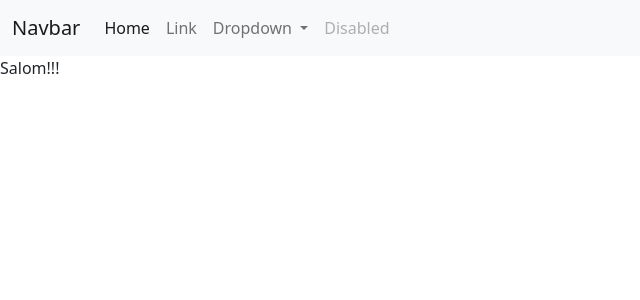
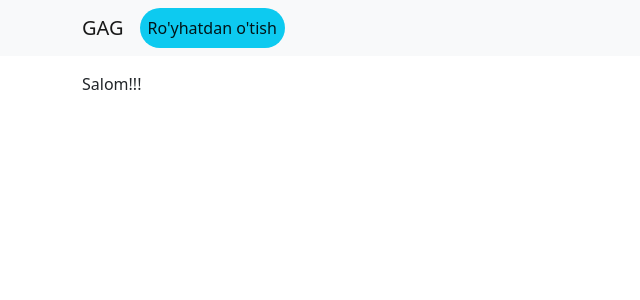
Before and after one commit to Elineora07/Gag-website, a Django app: page / in a window 1280 px wide. Shown: the top 300 px of the page, without its empty margins (0-640 px from the left). Run offline with Django 4.2, Linux system fonts and the light colour scheme; some libraries are stand-ins or nearby versions.

Commit message:
commit1.4

```diff
--- a/client/forms.py
+++ b/client/forms.py
@@ -7,7 +7,7 @@ from django.core.exceptions import ValidationError
 class RegistrationForm(forms.ModelForm):
     confirm = forms.CharField(max_length=60, widget=forms.PasswordInput, label=_("Parol takroran"))
 
-    def clean_password(self):
+    def clean_confirm(self):
         if self.cleaned_data['confirm'] != self.cleaned_data['password']:
             raise ValidationError(_("Parollar bir xil emas"))
         return self.cleaned_data['confirm']
--- a/templates/layouts/base.html
+++ b/templates/layouts/base.html
@@ -1,4 +1,4 @@
-{% load static %}
+{% load static i18n %}
 <!doctype html>
 <html lang="en">
 <head>
@@ -12,40 +12,32 @@
 </head>
 <body>
 <nav class="navbar navbar-expand-lg navbar-light bg-light">
-  <div class="container-fluid">
-    <a class="navbar-brand" href="#">Navbar</a>
-    <button class="navbar-toggler" type="button" data-bs-toggle="collapse" data-bs-target="#navbarSupportedContent" aria-controls="navbarSupportedContent" aria-expanded="false" aria-label="Toggle navigation">
+    <div class="container">
+        <a class="navbar-brand" href="#">GAG</a>
+        <button class="navbar-toggler" type="button" data-bs-toggle="collapse" data-bs-target="#navbarSupportedContent"
+                aria-controls="navbarSupportedContent" aria-expanded="false" aria-label="Toggle navigation">
             <span class="navbar-toggler-icon"></span>
         </button>
         <div class="collapse navbar-collapse" id="navbarSupportedContent">
-      <ul class="navbar-nav me-auto mb-2 mb-lg-0">
+            <ul class="navbar-nav ml-auto mb-2 mb-lg-0">
                 <li class="nav-item">
-          <a class="nav-link active" aria-current="page" href="#">Home</a>
-        </li>
-        <li class="nav-item">
-          <a class="nav-link" href="#">Link</a>
-        </li>
-        <li class="nav-item dropdown">
-          <a class="nav-link dropdown-toggle" href="#" id="navbarDropdown" role="button" data-bs-toggle="dropdown" aria-expanded="false">
-            Dropdown
-          </a>
-          <ul class="dropdown-menu" aria-labelledby="navbarDropdown">
-            <li><a class="dropdown-item" href="#">Action</a></li>
-            <li><a class="dropdown-item" href="#">Another action</a></li>
-            <li><hr class="dropdown-divider"></li>
-            <li><a class="dropdown-item" href="#">Something else here</a></li>
-          </ul>
-        </li>
-        <li class="nav-item">
-          <a class="nav-link disabled" href="#" tabindex="-1" aria-disabled="true">Disabled</a>
+                    <a class="nav-link active rounded-pill bg-info" aria-current="page"
+                       href="{% url 'client:registration' %}">{% translate "Ro'yhatdan o'tish" %}</a>
                 </li>
             </ul>
         </div>
     </div>
 </nav>
 
+<div class="mt-3">
+    <div class="container">
+        {% for m in messages %}
+            <div class="{{ m.tags }}">{{ m }}</div>
+        {% endfor %}
         {% block content %}
         {% endblock %}
+    </div>
+</div>
 </body>
 <script src="{% static 'vendor/bootstrap/js/bootstrap.bundle.js' %}"></script>
 </html>
```
Also changed, not shown: gag/settings.py (+7 -1 lines), templates/layouts/form.html (+19 -4 lines). Lines whose indentation alone changed are shown as unchanged.
